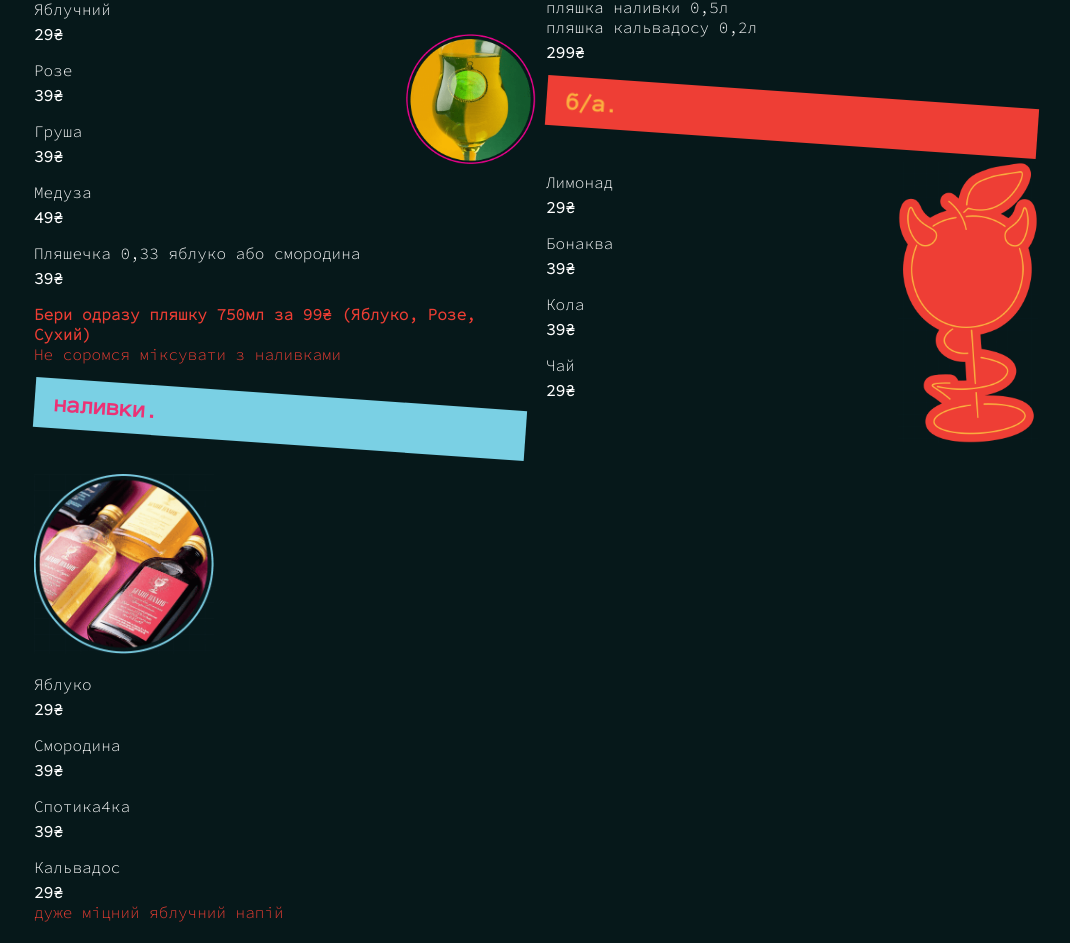
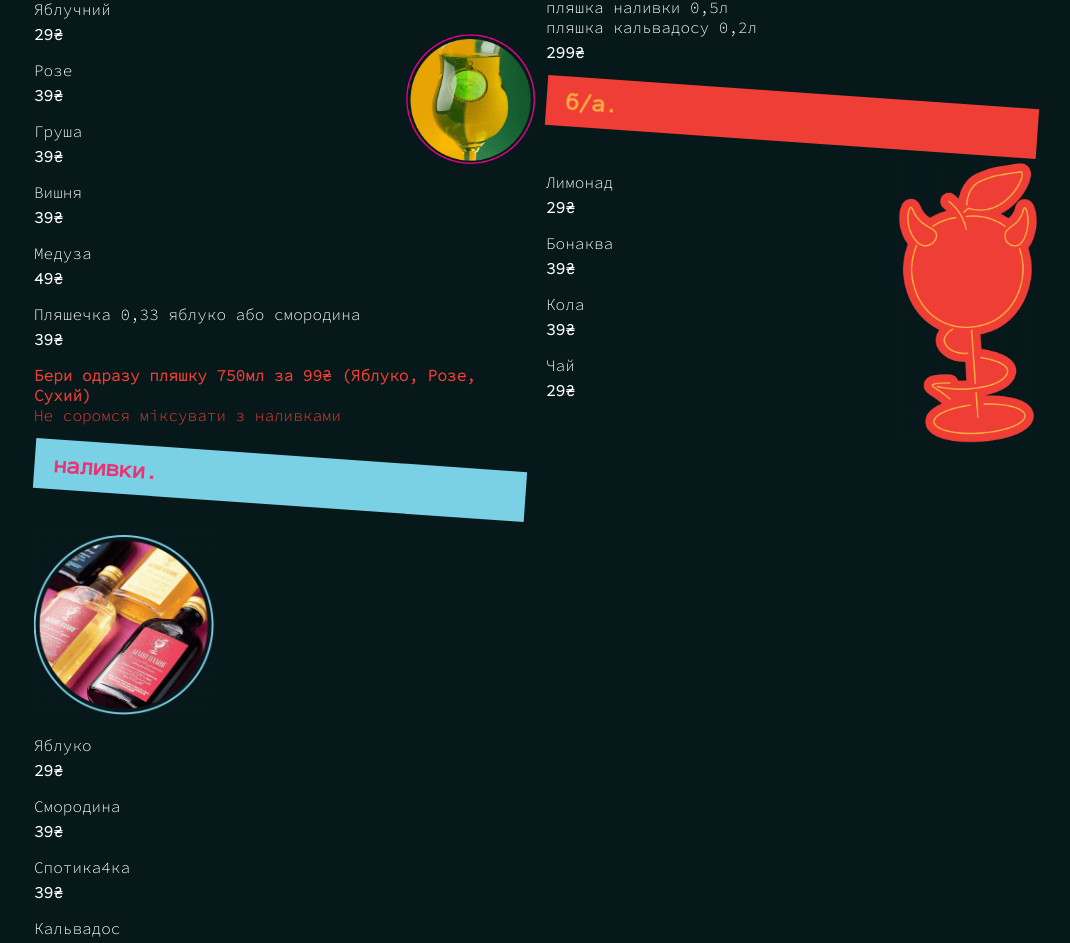
Before and after one commit to Ievgenii91/bn_menu, a Next.js app: page / in a window 1280 px wide. Shown: the part 1571-2514 px from the top of the page, without its empty margins (104-1174 px from the left). Built offline with nearby package versions, Linux system fonts and the light colour scheme.

Commit message:
Update index.js

```diff
--- a/pages/index.js
+++ b/pages/index.js
@@ -201,6 +201,12 @@ export default function Home() {
 						</p>
 						<p className={styles.product}>
 							Груша
+							<span className={styles.price}>
+								<b>39₴</b>
+							</span>
+						</p>
+						<p className={styles.product}>
+							Вишня
 							<span className={styles.price}>
 								<b>39₴</b>
 							</span>
```
